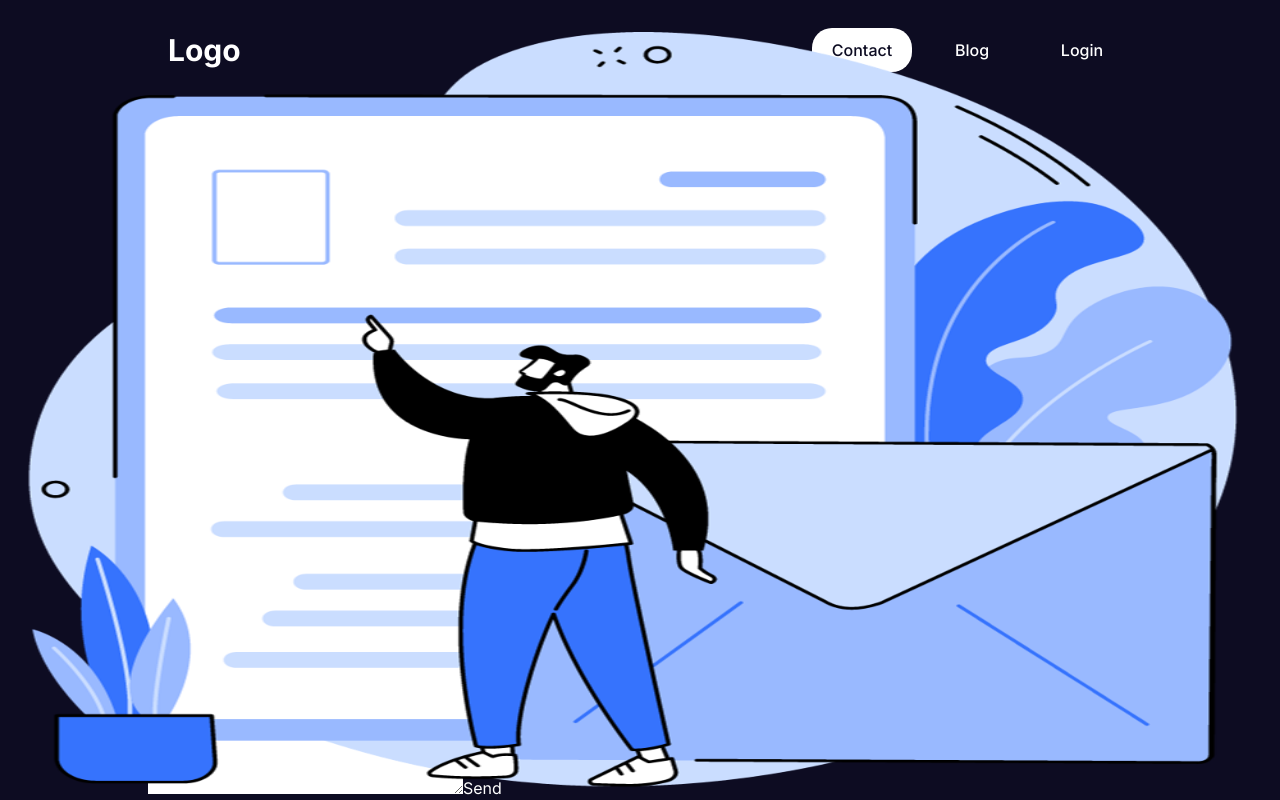
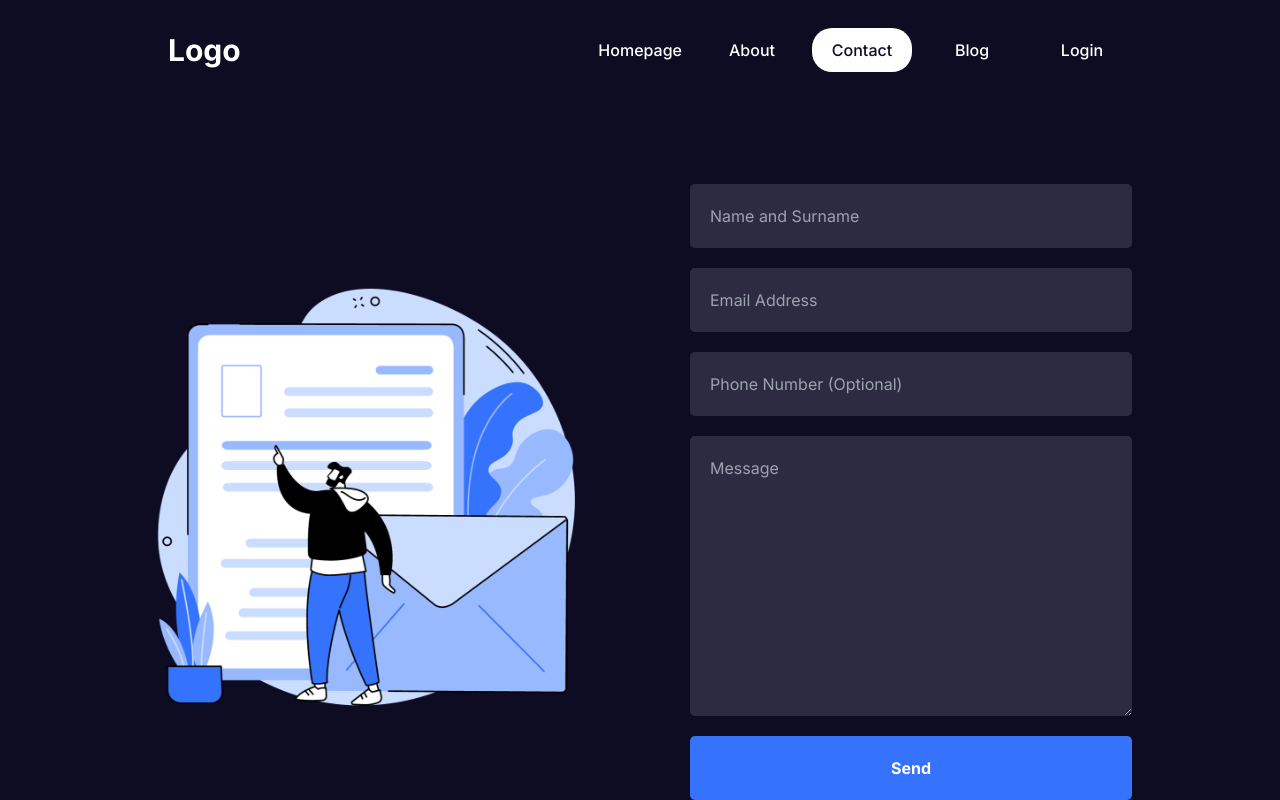
Before and after one commit to anonymousboy67/Nextjsblog, a Next.js app: page /contact in a window 1280 px wide. Built offline with nearby package versions, Linux system fonts and the light colour scheme.

Commit message:
Adding css to Contact Page

```diff
--- a/src/app/contact/contact.module.css
+++ b/src/app/contact/contact.module.css
@@ -0,0 +1,51 @@
+.container {
+    display: flex;
+    align-items: center;
+    gap: 100px;
+  }
+
+  .imgContainer {
+    flex: 1;
+    height: 500px;
+    position: relative;
+  }
+
+  .img {
+    object-fit: contain;
+  }
+
+  .formContainer {
+    flex: 1;
+  }
+
+  .form {
+    display: flex;
+    flex-direction: column;
+    gap: 20px;
+  }
+
+  .form input,
+  .form textarea {
+    padding: 20px;
+    border-radius: 5px;
+    border: none;
+    outline: none;
+    background-color: var(--bgSoft);
+    color: var(--text);
+  }
+
+  .form button {
+    padding: 20px;
+    background-color: var(--btn);
+    color: var(--text);
+    font-weight: bold;
+    border: none;
+    border-radius: 5px;
+    cursor: pointer;
+  }
+
+  @media (max-width: 768px) {
+    .container {
+      flex-direction: column;
+    }
+  }
```
